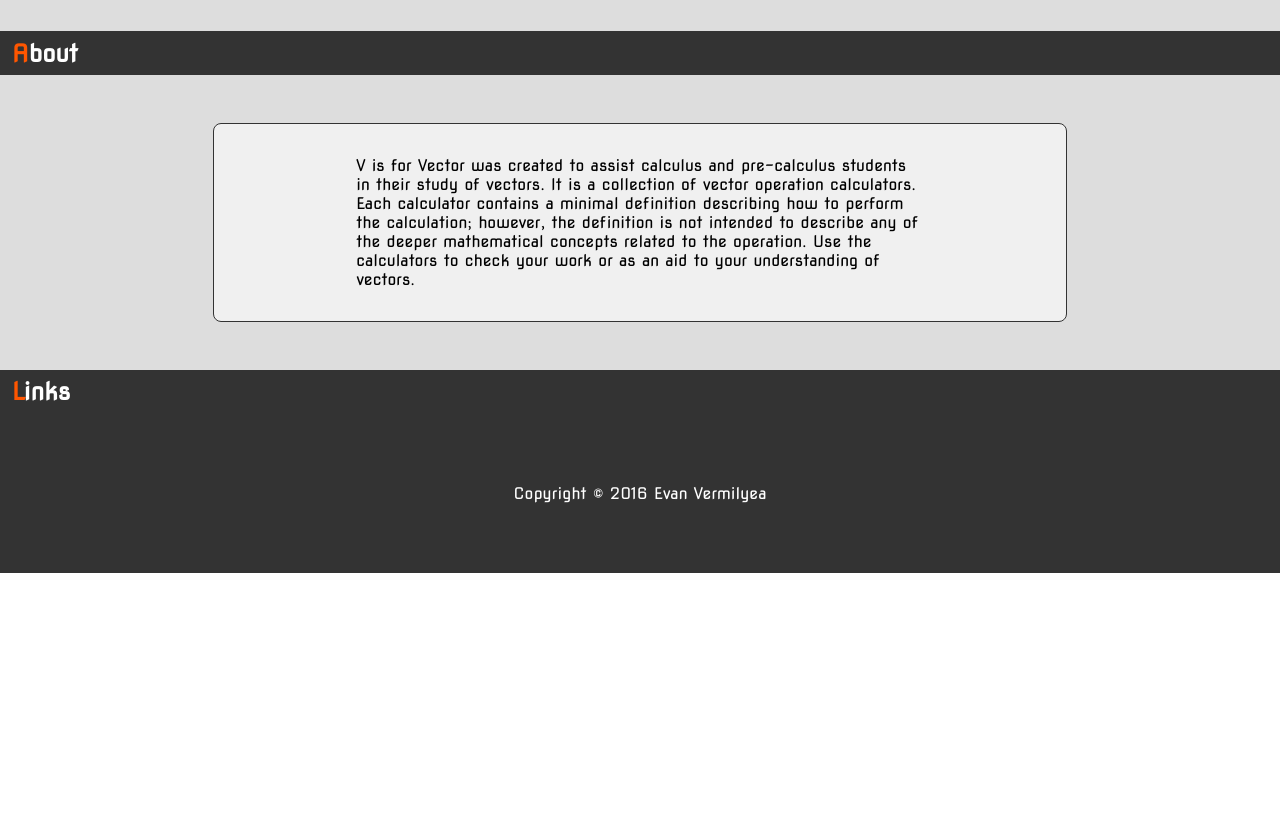
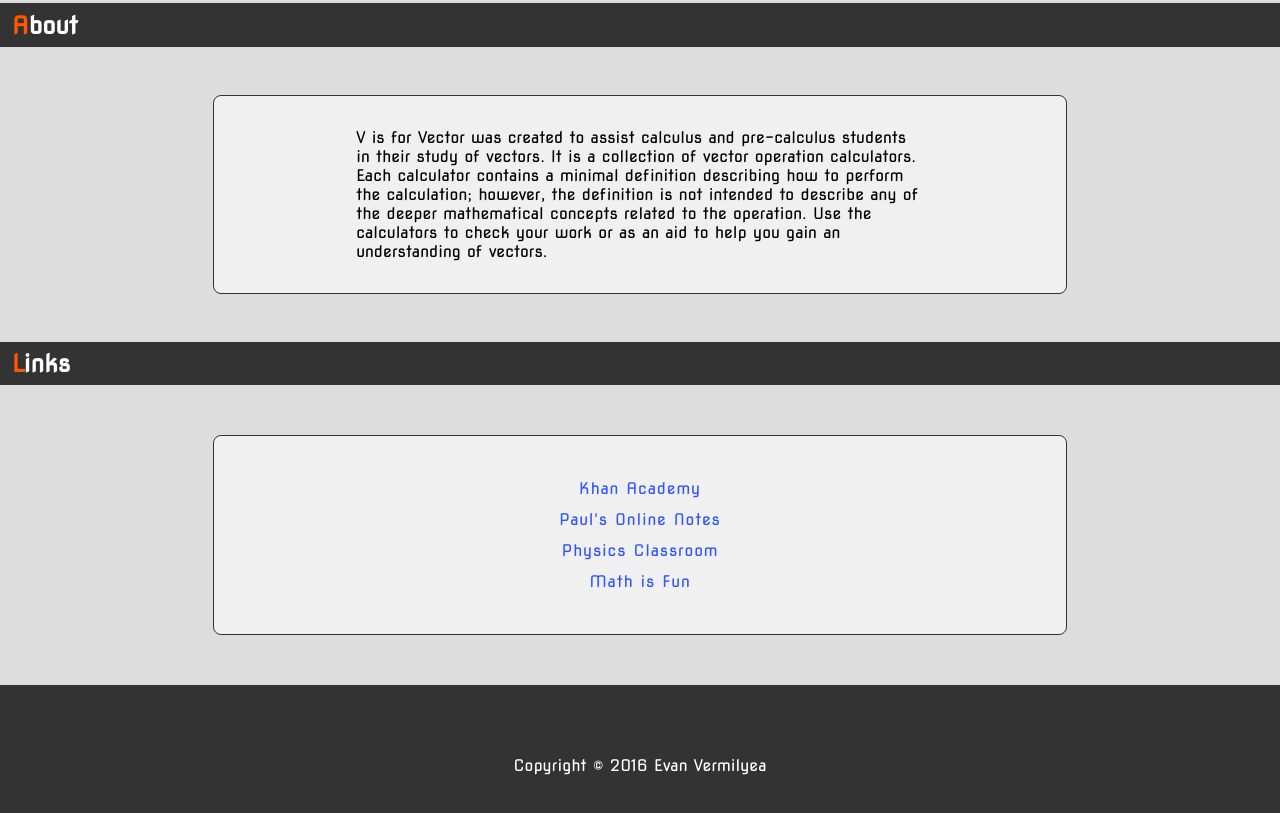
Before and after one commit to evrm1ya/vectorcalcs, a plain HTML site: page index.html in a window 1280 px wide. Shown: the part 1999-2812 px from the top of the page. Before the commit the page ends 2572 px from the top, so only its background shows below. Drawn offline with nearby package versions, Linux system fonts and the light colour scheme; a web font is replaced by a local one.

Commit message:
add links section

```diff
--- a/index.html
+++ b/index.html
@@ -3,6 +3,11 @@
 
 <head>
   <title>V is for Vector</title>
+  <meta charset='UTF-8'>
+  <meta name='author' content='Evan Vermilyea'>
+  <meta name='description' content='A collection of vector operation calculators
+    designed to assist pre-calculus and calculus students.'>
+  <meta name='keywords' content='Vector, Calculus, Pre-Calculus, Trigonometry'>
   <meta name="viewport" content="width=device-width, initial-scale=1.0">
   <link href="styles.css" rel="stylesheet" type="text/css">
   <link href='http://fonts.googleapis.com/css?family=Audiowide|Coda|Nova+Square' rel='stylesheet' type='text/css'>
@@ -771,7 +776,7 @@
           describing how to perform the calculation; however, the definition
           is not intended to describe any of the deeper mathematical concepts
           related to the operation. Use the calculators to check your work or
-          as an aid to your understanding of vectors.
+          as an aid to help you gain an understanding of vectors.
         </p>
       </div>
     </div>
@@ -781,6 +786,32 @@
     <header class="m-info-hdr">
       <h2><span class="in-ltr-orange">L</span>inks</h2>
     </header>
+    <div class='m-links'>
+      <div class='m-links-content-wrapper-col-10'>
+        <ul>
+          <li>
+            <a href='https://www.khanacademy.org/math/precalculus/vectors-precalc'>
+              Khan Academy
+            </a>
+          </li>
+          <li>
+            <a href='http://tutorial.math.lamar.edu/Classes/CalcII/Vectors_Basics.aspx'>
+              Paul's Online Notes
+            </a>
+          </li>
+          <li>
+            <a href='http://www.physicsclassroom.com/class/vectors/Lesson-1/Vectors-and-Direction'>
+              Physics Classroom
+            </a>
+          </li>
+          <li>
+            <a href='https://www.mathsisfun.com/algebra/vectors.html'>
+              Math is Fun
+            </a>
+          </li>
+        </ul>
+      </div>
+    </div>
   </section>
   <footer class='l-main-footer'>
     <p>Copyright &copy; 2016 Evan Vermilyea</p>
--- a/styles.css
+++ b/styles.css
@@ -112,8 +112,9 @@ a {
 }
 
 .l-features {
+  overflow: auto;
   width: 100%;
-  padding: .5em 1em;
+  padding: 50px 8.333%;
   background-color: #ddd;
 }
 
@@ -123,8 +124,8 @@ a {
   background-color: #ddd;
 }
 
-.l-code {
-  display: none;
+.l-links {
+  background-color: #ddd;
 }
 
 .l-main-footer {
@@ -531,6 +532,7 @@ a {
   border: .1em solid #333;
   border-radius: .5em;
   padding: 2em 0;
+  width: 100%;
 
 }
 
@@ -556,6 +558,51 @@ a {
 
 [class*="m-dsktp-instruct-win"] {
   display: none;
+}
+
+.m-links {
+  width: 100%;
+  display: flex;
+  flex-direction: column;
+  justify-content: center;
+  align-items: center;
+}
+
+[class*='m-links-content-wrapper'] {
+  display: flex;
+  flex-direction: column;
+  justify-content: center;
+  align-items: center;
+  background-color: #ddd;
+  padding: 50px 8.333%;
+}
+
+[class*='m-links-content-wrapper'] ul {
+  display: flex;
+  flex-direction: column;
+  align-items: center;
+  justify-content: center;
+  list-style-type: none;
+  background-color: #f0f0f0;
+  border: .1em solid #333;
+  width: 100%;
+  min-height: 200px;
+  padding: 10px;
+  border-radius: .5em;
+}
+
+[class*='m-links-content-wrapper'] ul li {
+  font-family: 'nova square', helvetica, sans-serif;
+  margin: 6px 0;
+}
+
+[class*='m-links-content-wrapper'] ul li a {
+  color: #3056ff;
+  text-decoration: none;
+}
+
+[class*='m-links-content-wrapper'] ul li a:hover {
+  text-decoration: underline;
 }
 
 /**
@@ -659,10 +706,6 @@ a {
     position: static;
   }
 
-  .l-features {
-    overflow: auto;
-    padding: 4em 0;
-  }
 
   .l-workspace-col-11 {
     display: inline-block;
```
